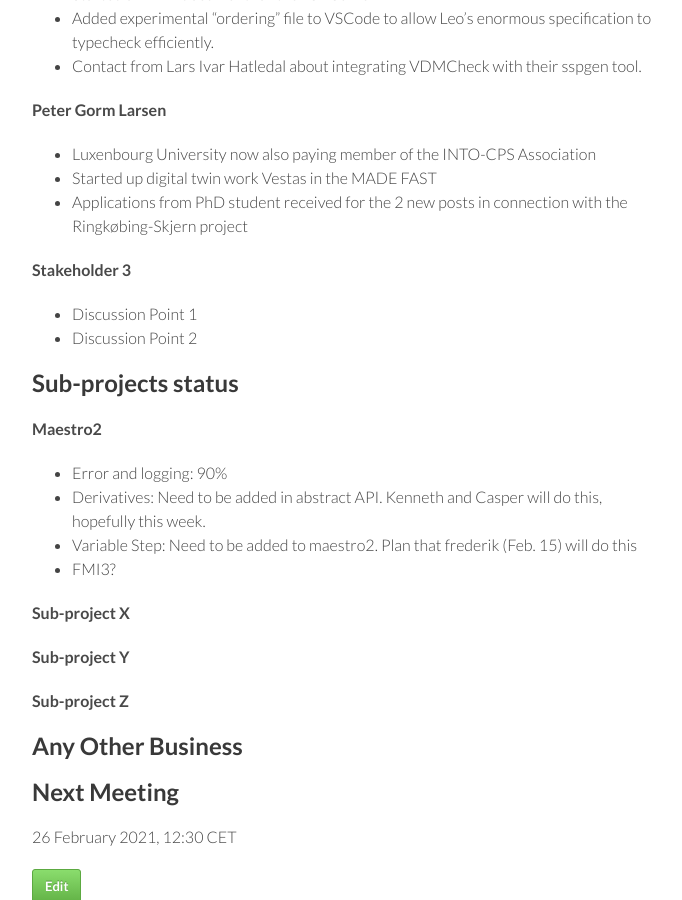
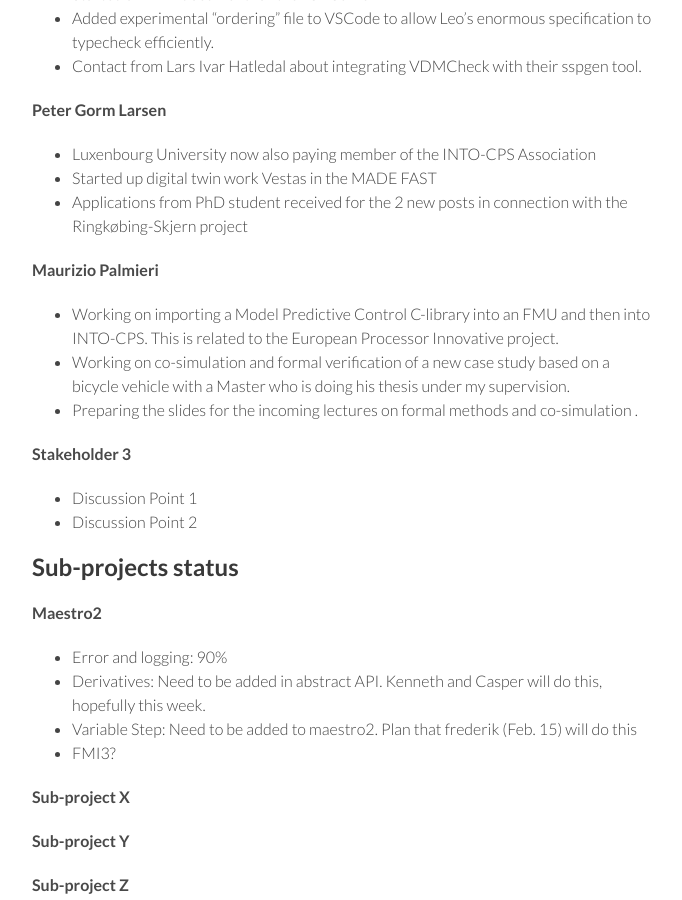
Before and after one commit to digitaltwincentre/digitaltwincentre.github.io, a Jekyll site: the page built from _biweeklies/Biweekly-33.md, in a window 1280 px wide and 900 px high, scrolled down 659 px. Shown: the whole window, without its empty margins (418-1100 px from the left). Built offline with Jekyll 4.4.1, drawn with Linux system fonts in a browser that asks for light colours; nearby versions of some CDN libraries.

Commit message:
Update Biweekly-33.md

```diff
--- a/_biweeklies/Biweekly-33.md
+++ b/_biweeklies/Biweekly-33.md
@@ -43,6 +43,11 @@ date: 11 February 2021, 1230 CET
 * Started up digital twin work Vestas in the MADE FAST
 * Applications from PhD student received for the 2 new posts in connection with the Ringkøbing-Skjern project
 
+#### Maurizio Palmieri
+* Working on importing a Model Predictive Control C-library into an FMU and then into INTO-CPS. This is related to the European Processor Innovative project.
+* Working on co-simulation and formal verification of a new case study based on a bicycle vehicle with a Master who is doing his thesis under my supervision.
+* Preparing the slides for the incoming lectures on formal methods and co-simulation .
+
 #### Stakeholder 3
 * Discussion Point 1
 * Discussion Point 2
```
